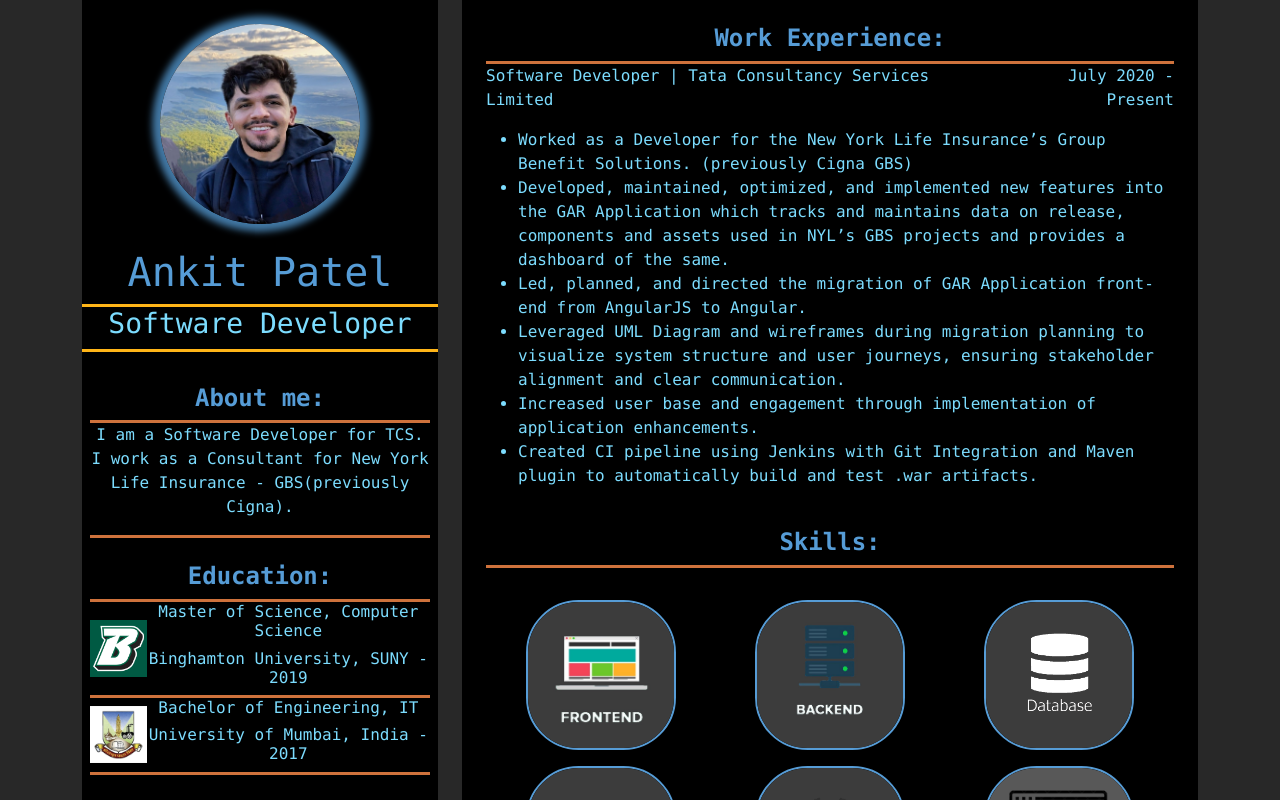
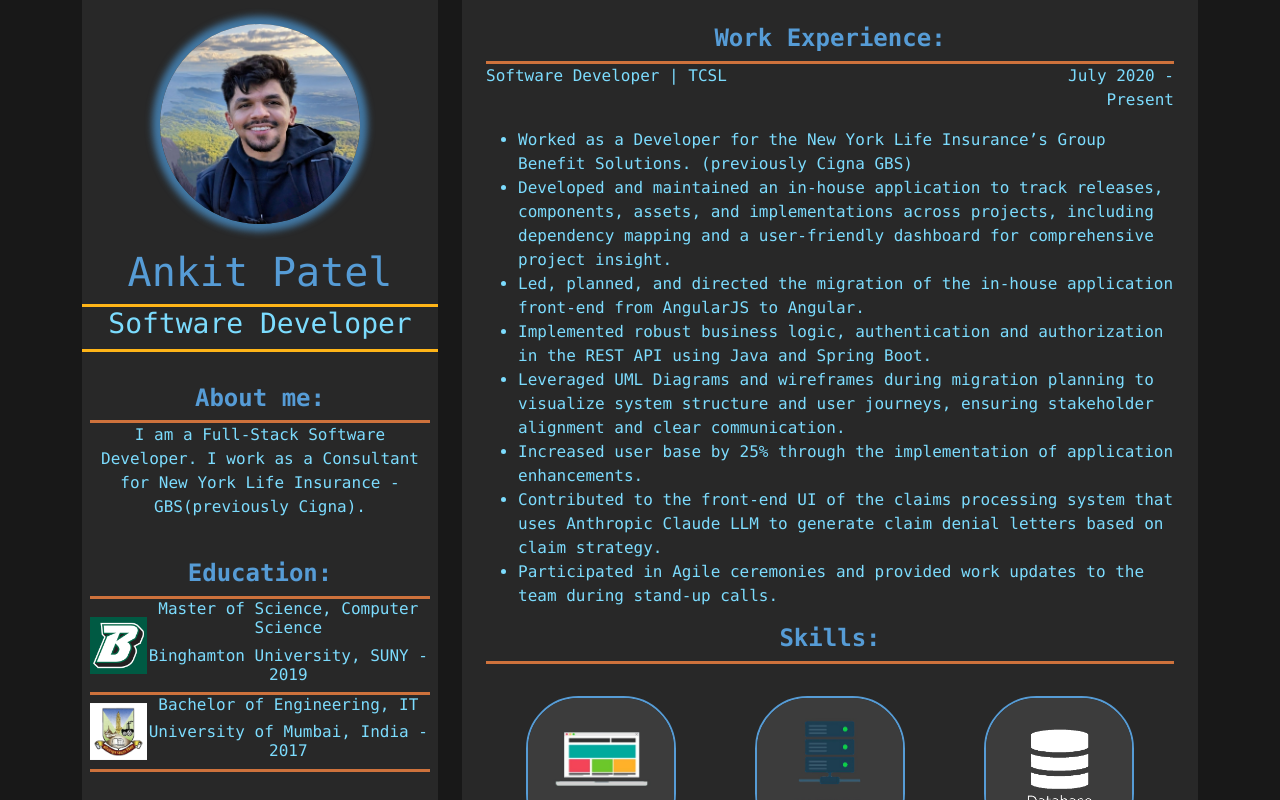
Before and after one commit to ankitppatel07/ankitppatel07.github.io, an Angular app: page / in a window 1280 px wide. Shown: the top 800 px of the page. Built offline with nearby package versions, Linux system fonts and the light colour scheme.

Commit message:
changed background color

```diff
--- a/src/app/left-side/education/education.component.html
+++ b/src/app/left-side/education/education.component.html
@@ -5,9 +5,9 @@
     </div>
     <hr class="second-hr">
     <div class="row text-center">
-        <p>I am a Software Developer for TCS. I work as a Consultant for New York Life Insurance - GBS(previously Cigna).</p>
+        <p>I am a Full-Stack Software Developer. I work as a Consultant for New York Life Insurance - GBS(previously Cigna).</p>
     </div>
-    <hr class="second-hr">
+    <!-- <hr class="second-hr"> -->
 
     <br>
     <div class="row text-center">
--- a/src/app/left-side/left-side.component.css
+++ b/src/app/left-side/left-side.component.css
@@ -5,7 +5,7 @@
     /* border: 2px solid white; */
     height: 100%;
     /* background-color: rgb(65, 16, 222, 0.7); */
-    background-color: black;
+    background-color: rgb(40, 40, 40) !important;;
 }
 
 .profile-animation {
--- a/src/app/left-side/social/social.component.html
+++ b/src/app/left-side/social/social.component.html
@@ -20,7 +20,7 @@
     </div>
 
     <br>
-    <hr class="second-hr">
+    <!-- <hr class="second-hr"> -->
     <br>
 
     <div class="row text-center">
--- a/src/app/right-side/experience/experience.component.html
+++ b/src/app/right-side/experience/experience.component.html
@@ -11,7 +11,7 @@
 
     <div class="row">
         <div class="col-9">
-            <p class="text-start">Software Developer | Tata Consultancy Services Limited</p>
+            <p class="text-start">Software Developer | TCSL</p>
         </div>
         <div class="col-3">
             <p class="text-end">July 2020 - Present</p>
@@ -21,11 +21,13 @@
         <div class="col">
             <ul>
                 <li>Worked as a Developer for the New York Life Insurance’s Group Benefit Solutions. (previously Cigna GBS)</li>
-                <li>Developed, maintained, optimized, and implemented new features into the GAR Application which tracks and maintains data on release, components and assets used in NYL’s GBS projects and provides a dashboard of the same.</li>
-                <li>Led, planned, and directed the migration of GAR Application front-end from AngularJS to Angular.</li>
-                <li>Leveraged UML Diagram and wireframes during migration planning to visualize system structure and user journeys, ensuring stakeholder alignment and clear communication.</li>
-                <li>Increased user base and engagement through implementation of application enhancements.</li>
-                <li>Created CI pipeline using Jenkins with Git Integration and Maven plugin to automatically build and test .war artifacts.</li>
+                <li>Developed and maintained an in-house application to track releases, components, assets, and implementations across projects, including dependency mapping and a user-friendly dashboard for comprehensive project insight.</li>
+                <li>Led, planned, and directed the migration of the in-house application front-end from AngularJS to Angular.</li>
+                <li>Implemented robust business logic, authentication and authorization in the REST API using Java and Spring Boot.</li>
+                <li>Leveraged UML Diagrams and wireframes during migration planning to visualize system structure and user journeys, ensuring stakeholder alignment and clear communication.</li>
+                <li>Increased user base by 25% through the implementation of application enhancements.</li>
+                <li>Contributed to the front-end UI of the claims processing system that uses Anthropic Claude LLM to generate claim denial letters based on claim strategy.</li>
+                <li>Participated in Agile ceremonies and provided work updates to the team during stand-up calls.</li>
             </ul>
         </div>
     </div>
--- a/src/app/right-side/right-side.component.css
+++ b/src/app/right-side/right-side.component.css
@@ -5,5 +5,5 @@
     /* border: 2px solid white; */
     height: 100%;
     /* background-color: rgb(65, 16, 222, 0.7); */
-    background-color: black;
+    background-color: rgb(40, 40, 40) !important;;
 }
--- a/src/app/right-side/right-side.component.html
+++ b/src/app/right-side/right-side.component.html
@@ -4,7 +4,7 @@
   <div class="container">
 
     <app-experience></app-experience>
-    <br />
+    <!-- <br /> -->
     <app-skills></app-skills>
     <br />
     <app-certifications></app-certifications>
--- a/src/styles.css
+++ b/src/styles.css
@@ -2,7 +2,7 @@
 body {
     width: 100%;
     height: 100%;
-    background-color: rgb(40, 40, 40) !important;
+    background-color: rgb(24, 24, 24) !important;
     /* background-image: url('/assets/background/background.jpg'); */
     /* background-size: cover;  */
 }
```
